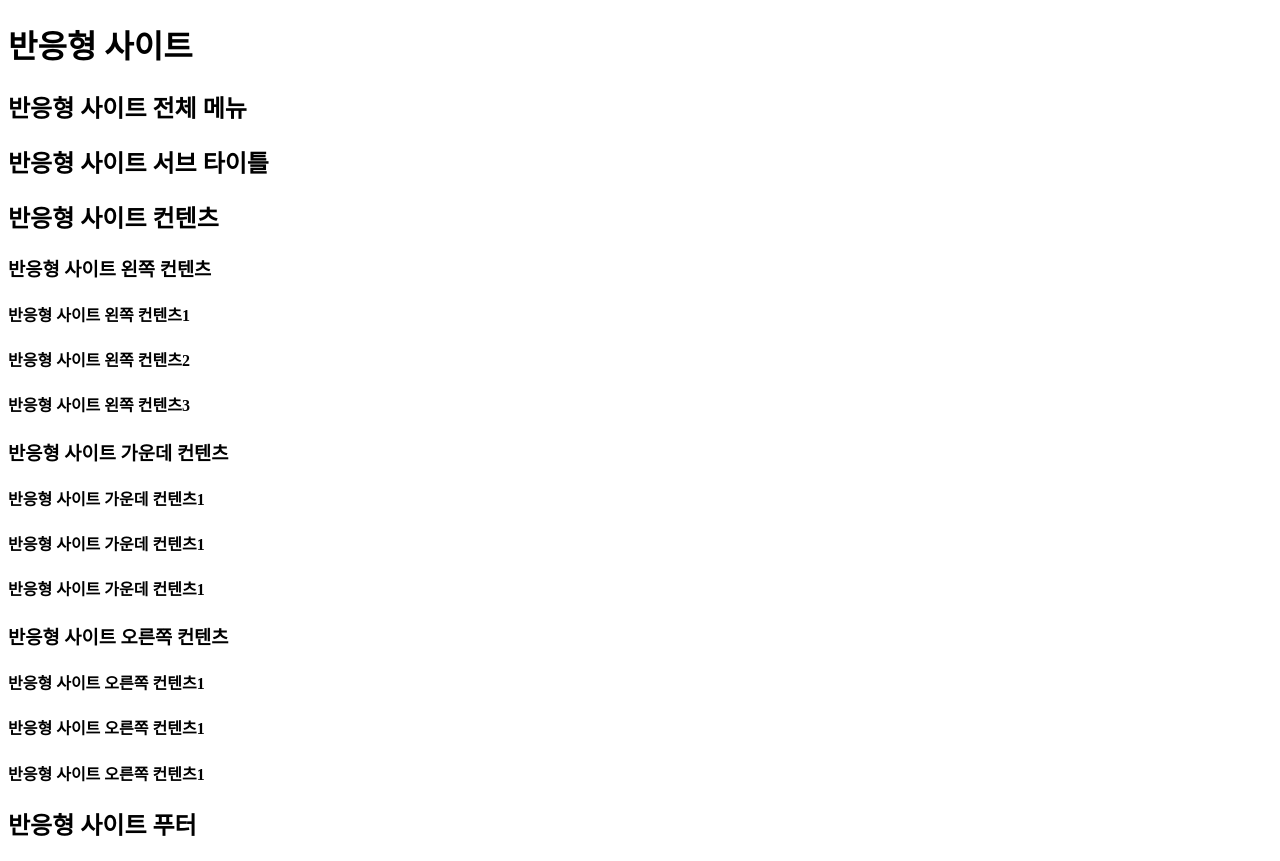
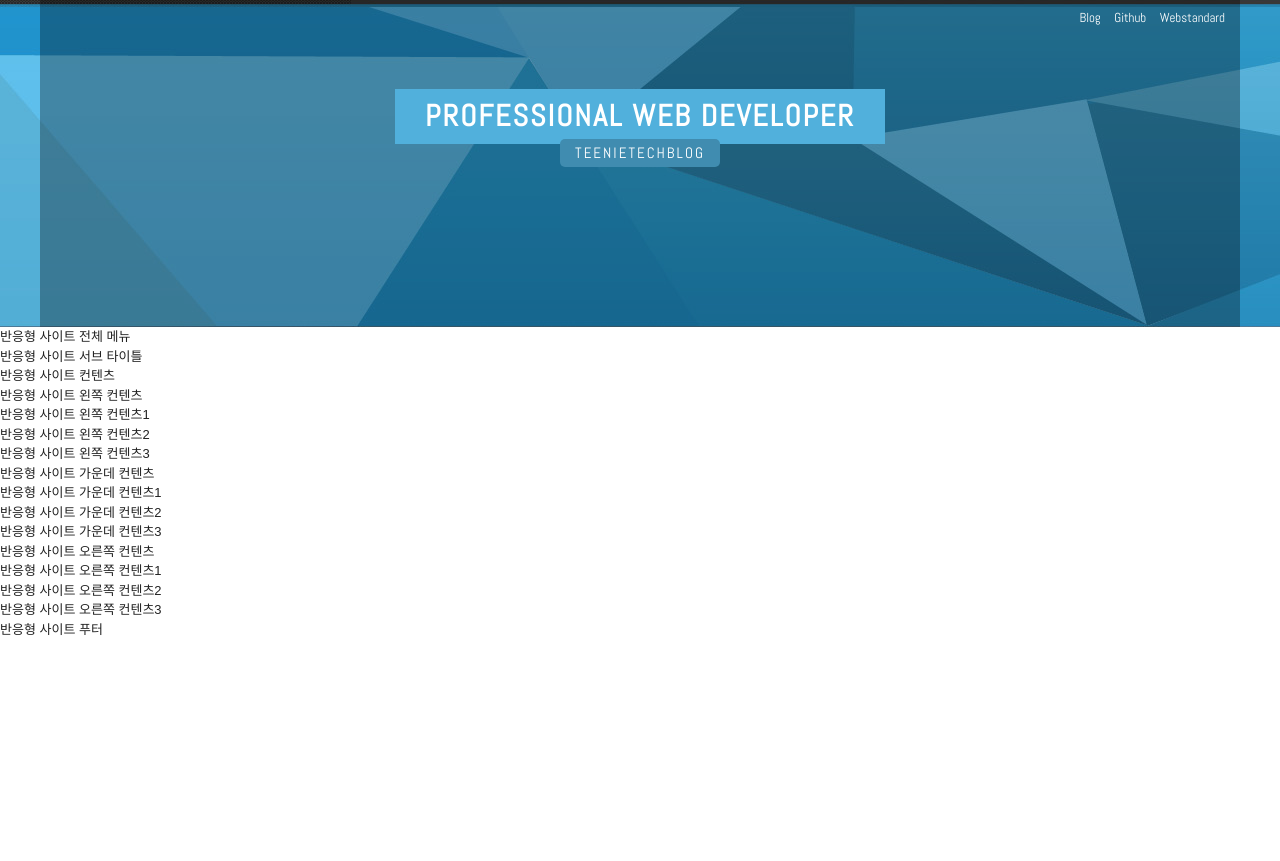
Before and after one commit to TeenieTech/responsive_copycat, a plain HTML site: page index.html in a window 1280 px wide. After the commit the page ends 800 px from the top, so only its background shows below. Drawn offline with Linux system fonts and the light colour scheme.

Commit message:
20-03-30-v1

```diff
--- a/css/reset.css
+++ b/css/reset.css
@@ -0,0 +1,18 @@
+/* 여백 초기화 */
+body, div, ul, li, dl, dd, dt, ol, h1, h2, h3, h4, h5, h6, input, fieldset, legend, p, select, table, th, td, tr, textarea, button, form, figure, figcaption {margin:0; padding:0;}
+
+/* a 링크 초기화 */
+a {color: #222; text-decoration: none;}
+a:hover {color: #2698cb;}
+
+/* 폰트 초기화 */
+body, input, textarea, select, button, table {font-family: 'Nanum Gothic', AppleSDGothicNeo-Regular,'Malgun Gothic','맑은 고딕',dotum,'돋움',sans-serif; color: #222; font-size: 13px; line-height: 1.5;}
+
+/* 폰트 스타일 초기화 */
+em, address {font-style: normal;}
+
+/* 블릿기호 초기화 */
+ul, li, ol {list-style: none;}
+
+/* 제목 태그 초기화 */
+h1, h2, h3, h4, h5, h6 {font-size: 13px; font-weight: normal;}
--- a/css/style.css
+++ b/css/style.css
@@ -0,0 +1,31 @@
+/* 레이아웃 */
+#header {background: url(../img/header_bg.jpg) repeat-x 0 top;}
+
+/* 컨테이너*/
+.container {width: 1200px; margin: 0 auto; background-color: rgba(0, 0, 0, 0.3);}
+
+/* 헤더*/
+.header {height: 327px;}
+
+.header_menu {text-align: right;}
+.header_menu a {color: #fff; padding: 8px 0 6px 10px; display: inline-block;
+				transition: color 0.7s ease; font-family: Abel, sans-serif;}
+.header_menu a:hover {color: #ccc;}
+.header {margin: 0 15px;}
+
+.header_tit {text-align: center; text-transform: uppercase; margin-top: 55px; font-family: Abel, sans-serif;}
+.header_tit h1 {font-weight: bold; font-size: 30px; color: #fff; background-color: #51b0dc; display: inline-block; padding: 5px 30px; letter-spacing: 2px; transition: box-shadow 0.5s;}
+.header_tit h1:hover{
+	box-shadow:  inset -245px 0px 0px rgba(32, 70, 88, 0.8),
+	inset 245px 0px 0px rgba(32, 70, 88, 0.8);
+	}
+.header_tit a {
+	font-size: 15px; color: #fff; background-color: #408cb0; display: inline-block; margin: -5px; border-radius: 5px; padding: 3px 15px; letter-spacing: 2px; transition: box-shadow 0.5s ;}
+.header_tit a:hover {
+	box-shadow: 10px 10px 8px rgba(0, 0, 0, 0.8);}
+
+/* 미디어쿼리*/
+@media (max-width: 1200px) {
+	.container {width: 100%;}
+
+}
--- a/index.html
+++ b/index.html
@@ -6,7 +6,7 @@
 	<meta name="description" content="반응형 사이트 따라하기">
 	<meta name="keywords" contetn="반응형사이트, 웹퍼블리셔, 웹접근성, HTML5, TeenieTech">
 
-	<title>반응형 사이트 만들기 : 문서 셋팅</title>
+	<title>반응형 사이트 만들기</title>
 
     <!-- style -->
     <link rel="stylesheet" href="css/reset.css">
@@ -25,6 +25,7 @@
     <!-- HTLM5shiv ie6~8 -->
 	<script src="js/html5shiv.min.js"></script>
 
+
     <!--[if lt IE 9]>
         <script src="js/html5shiv.min.js"></script>
         <script type="text/javascript">
@@ -32,13 +33,31 @@
         </script>
     <![endif]-->
 
+    <!-- 웹 폰트 -->
+    <link href="https://fonts.googleapis.com/css?family=Abel&display=swap" rel="stylesheet">
 
 </head>
 <body>
 
-    <header>
-        <h1>반응형 사이트</h1>
+    <header id="header">
+        <div class="container">
+              <div class="header">
+                <div class="header_menu">
+                    <a href="#">Blog</a>
+                    <a href="#">Github</a>
+                    <a href="#">Webstandard</a>
+                </div>
+                <!-- //header_menu -->
+                <div class="header_tit" href="index.html">
+                    <h1>Professional Web developer</h1><br>
+                    <a href="index.html">teenieTechBlog</a>
+                </div>
+                <!-- //header_tit -->
+            </div>
+        </div>
+
     </header>
+    <!-- header -->
     <nav>
         <h2>반응형 사이트 전체 메뉴</h2>
     </nav>
@@ -57,14 +76,14 @@
             <section>
                 <h3>반응형 사이트 가운데 컨텐츠</h3>
                 <article><h4>반응형 사이트 가운데 컨텐츠1</h4></article>
-                <article><h4>반응형 사이트 가운데 컨텐츠1</h4></article>
-                <article><h4>반응형 사이트 가운데 컨텐츠1</h4></article>
+                <article><h4>반응형 사이트 가운데 컨텐츠2</h4></article>
+                <article><h4>반응형 사이트 가운데 컨텐츠3</h4></article>
             </section>
             <section>
                 <h3>반응형 사이트 오른쪽 컨텐츠</h3>
                 <article><h4>반응형 사이트 오른쪽 컨텐츠1</h4></article>
-                <article><h4>반응형 사이트 오른쪽 컨텐츠1</h4></article>
-                <article><h4>반응형 사이트 오른쪽 컨텐츠1</h4></article>
+                <article><h4>반응형 사이트 오른쪽 컨텐츠2</h4></article>
+                <article><h4>반응형 사이트 오른쪽 컨텐츠3</h4></article>
             </section>
         </section>
     </main>
```
